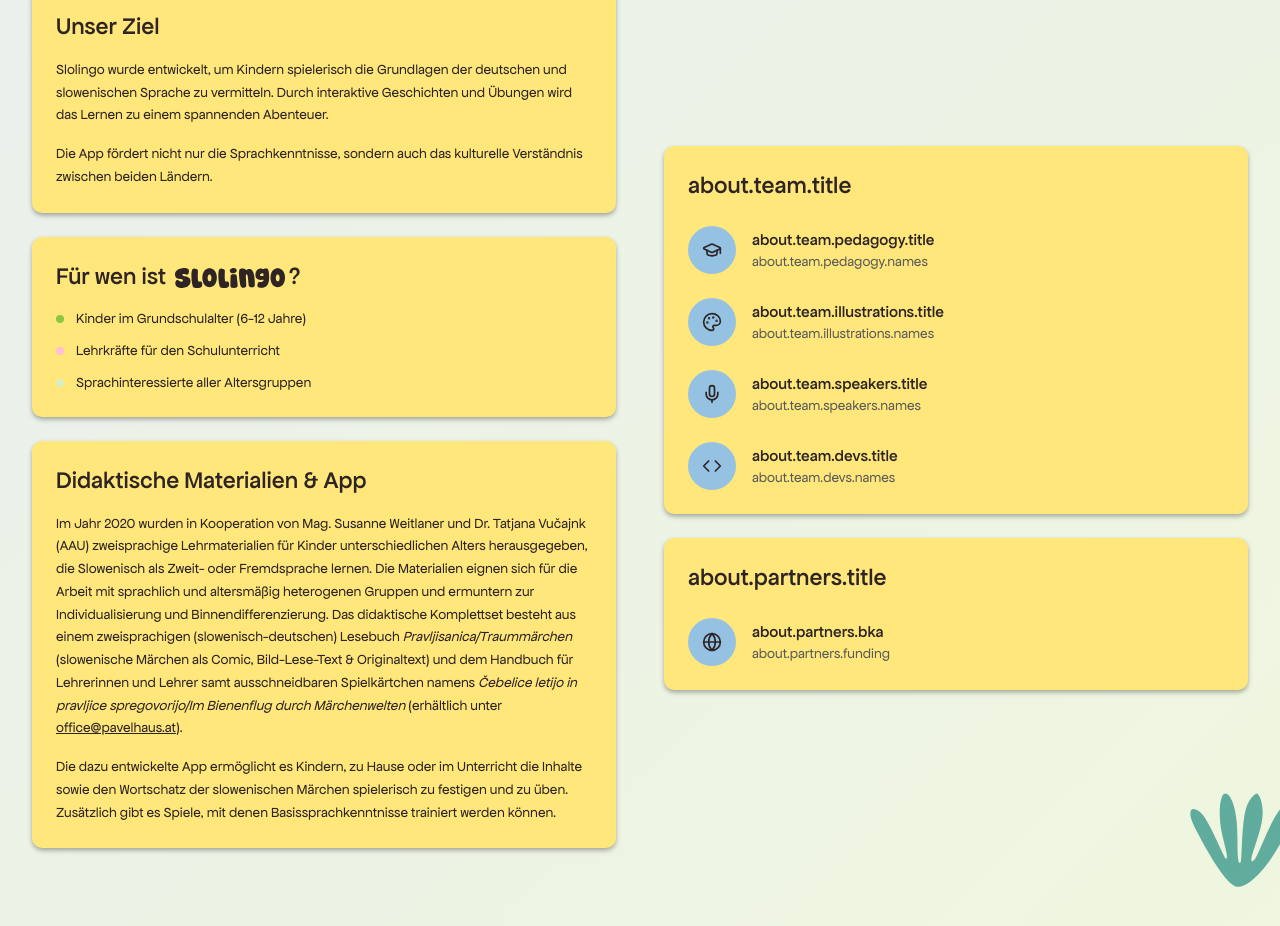
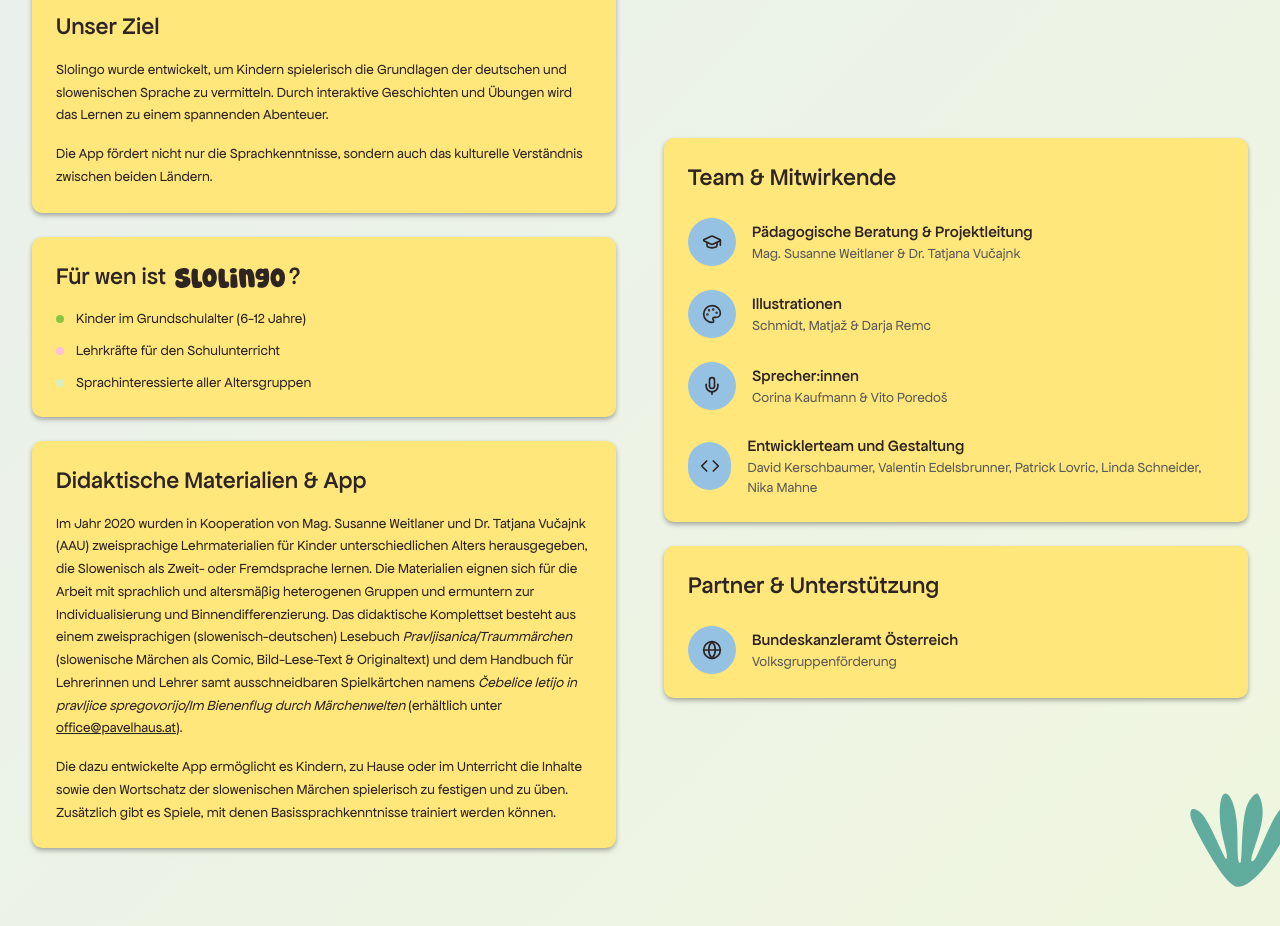
Before and after one commit to slolingo/slolingo.github.io, a React (Vite) app: page / in a window 1280 px wide. Shown: the part 2525-3451 px from the top of the page. Built offline with nearby package versions, Linux system fonts and the light colour scheme.

Commit message:
More localization

```diff
--- a/src/i18n/i18n.tsx
+++ b/src/i18n/i18n.tsx
@@ -56,6 +56,22 @@
     'about.materials.title': 'Didaktische Materialien & App',
     'about.materials.p1': 'Im Jahr 2020 wurden in Kooperation von Mag. Susanne Weitlaner und Dr. Tatjana Vučajnk (AAU) zweisprachige Lehrmaterialien für Kinder unterschiedlichen Alters herausgegeben, die Slowenisch als Zweit- oder Fremdsprache lernen. Die Materialien eignen sich für die Arbeit mit sprachlich und altersmäßig heterogenen Gruppen und ermuntern zur Individualisierung und Binnendifferenzierung. Das didaktische Komplettset besteht aus einem zweisprachigen (slowenisch-deutschen) Lesebuch <em>Pravljisanica/Traummärchen</em> (slowenische Märchen als Comic, Bild-Lese-Text & Originaltext) und dem Handbuch für Lehrerinnen und Lehrer samt ausschneidbaren Spielkärtchen namens <em>Čebelice letijo in pravljice spregovorijo/Im Bienenflug durch Märchenwelten</em> (erhältlich unter <a href="mailto:office@pavelhaus.at" class="underline hover:text-slolingo-green">office@pavelhaus.at</a>).',
     'about.materials.p2': 'Die dazu entwickelte App ermöglicht es Kindern, zu Hause oder im Unterricht die Inhalte sowie den Wortschatz der slowenischen Märchen spielerisch zu festigen und zu üben. Zusätzlich gibt es Spiele, mit denen Basissprachkenntnisse trainiert werden können.',
+
+    // About Team
+    'about.team.title': 'Team & Mitwirkende',
+    'about.team.pedagogy.title': 'Pädagogische Beratung & Projektleitung',
+    'about.team.pedagogy.names': 'Mag. Susanne Weitlaner & Dr. Tatjana Vučajnk',
+    'about.team.illustrations.title': 'Illustrationen',
+    'about.team.illustrations.names': 'Schmidt, Matjaž & Darja Remc',
+    'about.team.speakers.title': 'Sprecher:innen',
+    'about.team.speakers.names': 'Corina Kaufmann & Vito Poredoš',
+    'about.team.devs.title': 'Entwicklerteam und Gestaltung',
+    'about.team.devs.names': 'David Kerschbaumer, Valentin Edelsbrunner, Patrick Lovric, Linda Schneider, Nika Mahne',
+
+    // Partners
+    'about.partners.title': 'Partner & Unterstützung',
+    'about.partners.bka': 'Bundeskanzleramt Österreich',
+    'about.partners.funding': 'Volksgruppenförderung',
 
     // Footer
     'footer.aboutUs': 'Über uns',
@@ -122,6 +138,22 @@
     'about.materials.p1': 'Leta 2020 sta mag. Susanne Weitlaner in dr. Tatjana Vučajnk (AAU) v sodelovanju izdali dvojezične učne materiale za otroke različnih starosti, ki se učijo slovenščino kot drugi ali tuji jezik. Materiali so primerni za delo z jezikovno in starostno heterogenimi skupinami ter spodbujajo individualizacijo in notranjo diferenciacijo. Celoten didaktični komplet sestavljajo dvojezična (slovensko-nemška) čitalnica <em>Pravljisanica/Traummärchen</em> (slovenske pravljice v obliki stripa, slikovnega besedila in izvirnega besedila) in priročnika za učitelje z izrezljivimi igralnimi karticami z naslovom <em>Čebelice letijo in pravljice spregovorijo/Im Bienenflug durch Märchenwelten</em> (na voljo na <a href="mailto:office@pavelhaus.at" class="underline hover:text-slolingo-green">office@pavelhaus.at</a>).',
     'about.materials.p2': 'Aplikacija, razvita za ta namen, otrokom omogoča, da doma ali v šoli na igriv način utrdijo in vadijo vsebino ter besedišče slovenskih pravljic. Poleg tega so na voljo igre, s katerimi lahko vadijo osnovno znanje jezika.',
 
+    // About Team (localized)
+    'about.team.title': 'Ekipa in sodelujoči',
+    'about.team.pedagogy.title': 'Pädagogische Beratung & Projektleitung',
+    'about.team.pedagogy.names': 'Mag. Susanne Weitlaner & Dr. Tatjana Vučajnk',
+    'about.team.illustrations.title': 'Illustrationen',
+    'about.team.illustrations.names': 'Schmidt, Matjaž & Darja Remc',
+    'about.team.speakers.title': 'Sprecher:innen',
+    'about.team.speakers.names': 'Corina Kaufmann & Vito Poredoš',
+    'about.team.devs.title': 'Entwicklerteam und Gestaltung',
+    'about.team.devs.names': 'David Kerschbaumer, Valentin Edelsbrunner, Patrick Lovric, Linda Schneider, Nika Mahne',
+
+    // Partners (localized)
+    'about.partners.title': 'Partnerji in podpora',
+    'about.partners.bka': 'Bundeskanzleramt Österreich',
+    'about.partners.funding': 'Volksgruppenförderung',
+
     'footer.aboutUs': 'O nas',
     'footer.contact': 'Kontakt',
     'footer.imprint': 'Kolofon',
```
